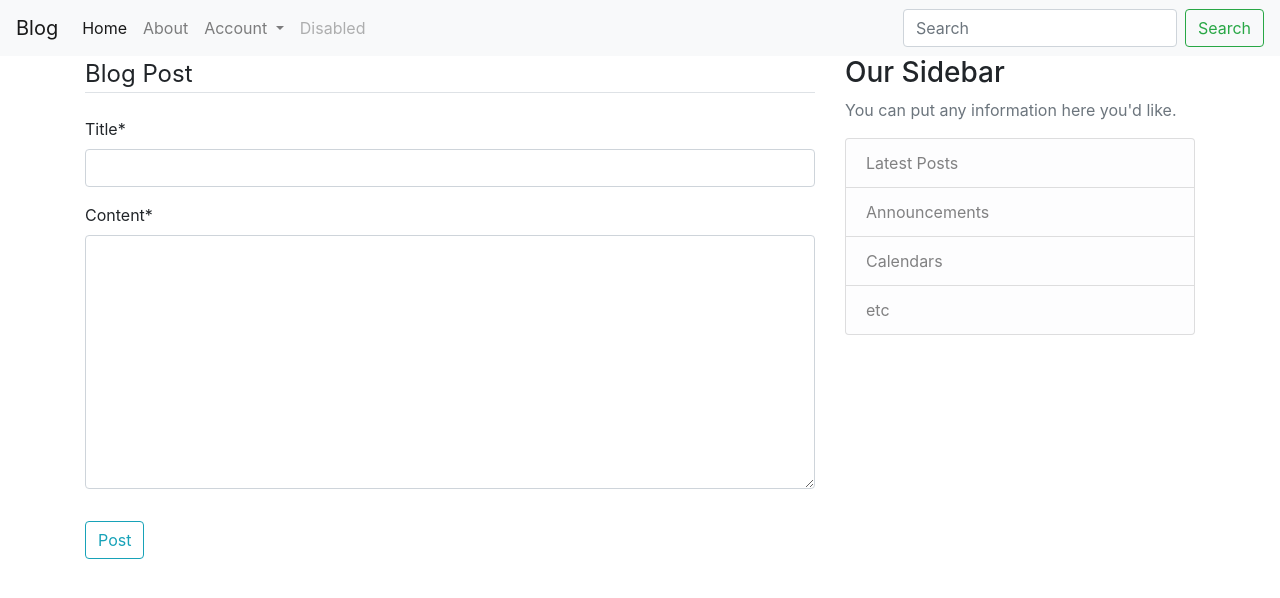
After one commit to Akashdip1/django-first, a Django app: page /post/new/ in a window 1280 px wide. The commit adds this page. Shown: the top 598 px of the page. Run offline with Django 5.2, Linux system fonts and the light colour scheme; some libraries are stand-ins or nearby versions.

Commit message:
Working till createView

```diff
--- a/blog/models.py
+++ b/blog/models.py
@@ -1,4 +1,5 @@
 from django.db import models
+from django.urls import reverse
 from django.utils import timezone
 from django.contrib.auth.models import User
 
@@ -10,3 +11,6 @@ class Post(models.Model):
 
     def __str__(self):
         return str(self.title)
+
+    def get_absolute_url(self):
+        return reverse('post-detail', kwargs={'pk':self.pk})
--- a/blog/static/blog/main.css
+++ b/blog/static/blog/main.css
@@ -82,3 +82,7 @@ a.article-title:hover {
 .account-heading {
   font-size: 2.5rem;
 }
+
+.img-padding {
+    padding : 2.5em;
+}
--- a/blog/templates/blog/home.html
+++ b/blog/templates/blog/home.html
@@ -2,12 +2,13 @@
 {% block content %}
 {% for post in posts %}
     <article class="media content-section">
-      <div class="media-body">
+      <img class="rounded-circle article-img" src="{{ post.author.profile.image.url }}" width="30" height="30">
+      <div class="media-body px-4">
         <div class="article-metadata">
           <a class="mr-2" href="#">{{ post.author }}</a>
           <small class="text-muted">{{ post.date_posted|date:"F d, Y" }}</small>
         </div>
-        <h2><a class="article-title" href="#">{{ post.title }}</a></h2>
+        <h2><a class="article-title" href="{% url 'post-detail' post.id %}">{{ post.title }}</a></h2>
         <p class="article-content">{{ post.content }}</p>
       </div>
     </article>
--- /dev/null
+++ b/blog/templates/blog/post_form.html
@@ -0,0 +1,16 @@
+{% extends "blog/base.html" %}
+{% load crispy_forms_tags %}
+{% block content %}
+    <div class="content-section">
+        <form method="POST">
+            {% csrf_token %}
+            <fieldset class="form-group">
+                <legend class="border-bottom mb-4">Blog Post</legend>
+                {{ form|crispy }}
+            </fieldset>
+            <div class="form-group">
+                <button class="btn btn-outline-info" type="submit">Post</button>
+            </div>
+        </form>
+    </div>
+{% endblock content %}
--- a/blog/urls.py
+++ b/blog/urls.py
@@ -1,7 +1,14 @@
 from django.urls import path
+from .views import (
+    PostDetailView,
+    PostListView,
+    PostCreateView
+)
 from . import views
 
 urlpatterns = [
-    path('', views.home, name='blog-home'),  # defining path to home page of the blog
+    path('', PostListView.as_view(), name='blog-home'),  # defining path to home page of the blog
+    path('post/int:<pk>', PostDetailView.as_view(), name='post-detail'),
+    path('post/new/', PostCreateView.as_view(), name='post-create'),
     path('about/', views.about, name='blog-about'),
 ]
--- a/blog/views.py
+++ b/blog/views.py
@@ -1,4 +1,8 @@
 from django.shortcuts import render
+from django.views.generic import (
+    ListView,
+    DetailView,
+    CreateView)
 from .models import Post
 
 
@@ -12,6 +16,27 @@ def home(request):
 
     return render(request, 'blog/home.html', context)
 
+
+class PostListView(ListView):
+    model = Post
+    template_name = 'blog/home.html'
+    context_object_name = 'posts'
+    ordering = ['-date_posted']
+
+
+class PostDetailView(DetailView):
+    model = Post
+
+
+class PostCreateView(CreateView):
+    model = Post
+    fields = ['title', 'content']
+
+    def form_valid(self, form):
+        form.instance.author = self.request.user
+        return super().form_valid(form)
+
+
 def about(request):
 
     return render(request, 'blog/about.html', {'title' : 'About'})
```
Also changed, not shown: blog/templates/blog/post_confirm_delete.html (added, +16 -0 lines), blog/templates/blog/post_detail.html (added, +14 -0 lines), db.sqlite3.
